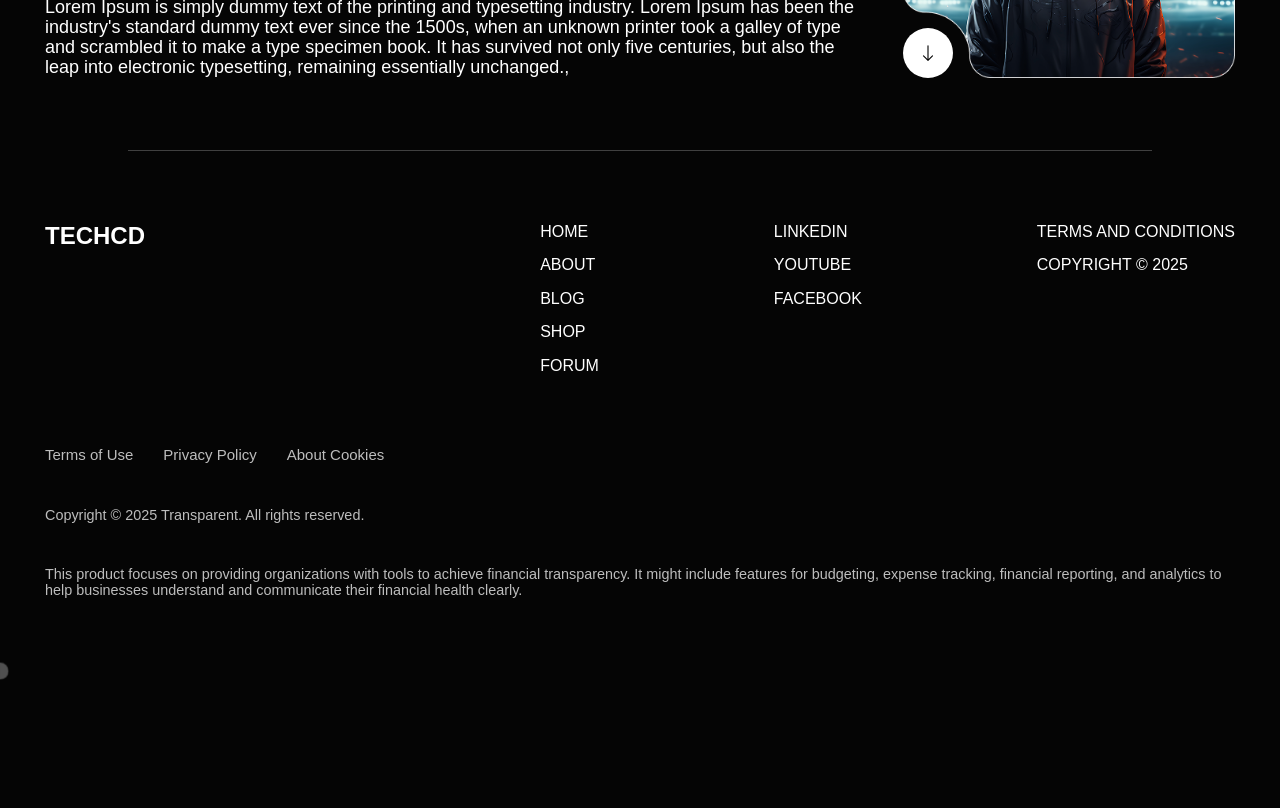
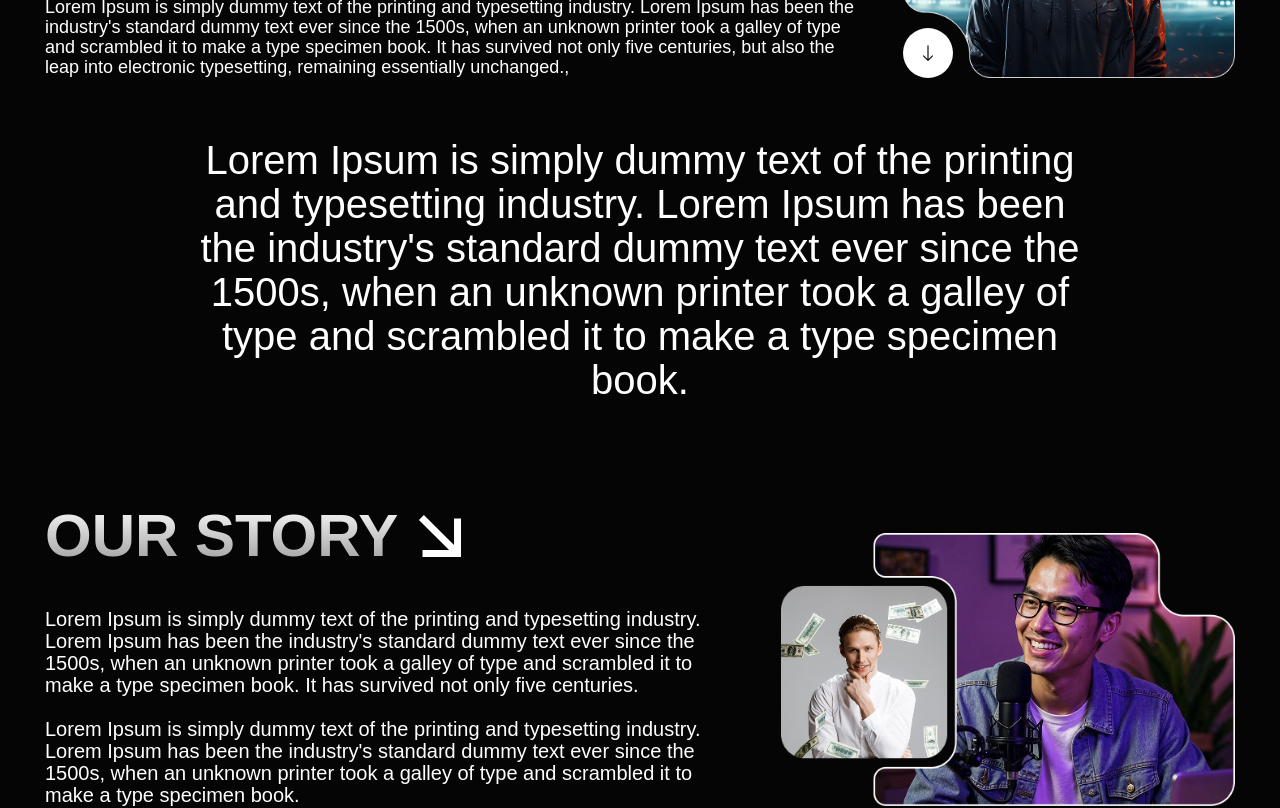
Before and after one commit to chamika-damith/techcd-portfolio, a Next.js app: page /about in a window 1280 px wide. Shown: the part 380-1188 px from the top of the page. Before the commit the page ends 1051 px from the top, so only its background shows below. Built offline with nearby package versions, Linux system fonts and the light colour scheme; a web font is replaced by a local one.

Commit message:
feat(about-page): our story section

```diff
--- a/app/(user-pages)/about/page.tsx
+++ b/app/(user-pages)/about/page.tsx
@@ -1,10 +1,13 @@
+import React from "react";
+
 import Header from "@/components/user/about-page/header/Header";
-import React from "react";
+import Story from "@/components/user/about-page/story/Story";
 
 const AboutPage = () => {
   return (
     <>
       <Header />
+      <Story />
     </>
   );
 };
--- a/components/user/about-page/header/Header.tsx
+++ b/components/user/about-page/header/Header.tsx
@@ -8,14 +8,23 @@ import img from "@/public/images/about-page/header/img.png";
 const Header = () => {
   return (
     <section className="pt-[8em]">
-      <div className="px-container container mx-auto grid grid-cols-1 gap-[1.5em] lg:grid-cols-10">
-        <SectionTitle />
-        <div className="relative flex h-[202px] items-end lg:col-span-4 lg:h-auto xl:col-span-3">
-          <div className="bg-foreground text-background absolute bottom-0 left-0 aspect-square h-[23%] rounded-full lg:h-auto lg:w-[15%]">
-            <BsArrowDown className="absolute inset-0 m-auto size-fit text-[18px]" />
+      <div className="px-container container mx-auto">
+        <div className="grid grid-cols-1 gap-[1.5em] lg:grid-cols-10">
+          <SectionTitle />
+          <div className="relative flex h-[202px] items-end lg:col-span-4 lg:h-auto xl:col-span-3">
+            <div className="bg-foreground text-background absolute bottom-0 left-0 aspect-square h-[23%] rounded-full lg:h-auto lg:w-[15%]">
+              <BsArrowDown className="absolute inset-0 m-auto size-fit text-[18px]" />
+            </div>
+            <Image src={img} alt="" className="h-full w-fit lg:h-auto" />
           </div>
-          <Image src={img} alt="" className="h-full w-fit lg:h-auto" />
         </div>
+
+        <p className="mx-auto mt-[1.5em] mb-[2em] max-w-[40ch] text-center text-[14px] sm:text-[20px] md:text-[27px] lg:text-[33px] xl:text-[40px] 2xl:text-[46px]">
+          Lorem Ipsum is simply dummy text of the printing and typesetting
+          industry. Lorem Ipsum has been the industry&apos;s standard dummy text
+          ever since the 1500s, when an unknown printer took a galley of type
+          and scrambled it to make a type specimen book.
+        </p>
       </div>
     </section>
   );
--- /dev/null
+++ b/components/user/about-page/story/SectionTitle.tsx
@@ -0,0 +1,22 @@
+import React from "react";
+import { RiArrowRightDownLine } from "react-icons/ri";
+
+import { cn } from "@/lib/utils";
+
+const SectionTitle: React.FC<{ className?: string }> = ({ className = "" }) => {
+  return (
+    <div
+      className={cn(
+        "my-[0.2em] flex items-center text-[26px] sm:text-[34px] md:text-[43px] lg:text-[51px] xl:text-[60px] 2xl:text-[68px]",
+        className,
+      )}
+    >
+      <h2 className="dark:from-foreground to-foreground bg-gradient-to-b from-[#999999] bg-clip-text font-semibold text-transparent uppercase dark:to-[#999999]">
+        Our story
+      </h2>
+      <RiArrowRightDownLine className="text-[1.4em]" />
+    </div>
+  );
+};
+
+export default SectionTitle;
--- /dev/null
+++ b/components/user/about-page/story/Story.tsx
@@ -0,0 +1,45 @@
+import React from "react";
+import Image from "next/image";
+
+import SectionTitle from "./SectionTitle";
+import img from "@/public/images/about-page/story/img.png";
+
+const Story = () => {
+  return (
+    <section>
+      <div className="px-container container mx-auto">
+        <SectionTitle className="lg:hidden" />
+
+        <div className="grid grid-cols-1 gap-[1.5em] lg:grid-cols-10 lg:items-end">
+          <div className="text-[13px] sm:text-[15px] md:text-[17px] lg:col-span-6 lg:text-[19px] xl:text-[20px] 2xl:text-[21px]">
+            <SectionTitle className="mb-[0.5em] hidden lg:flex" />
+            <p>
+              Lorem Ipsum is simply dummy text of the printing and typesetting
+              industry. Lorem Ipsum has been the industry&apos;s standard dummy
+              text ever since the 1500s, when an unknown printer took a galley
+              of type and scrambled it to make a type specimen book. It has
+              survived not only five centuries.
+            </p>
+            <br />
+            <p>
+              Lorem Ipsum is simply dummy text of the printing and typesetting
+              industry. Lorem Ipsum has been the industry&apos;s standard dummy
+              text ever since the 1500s, when an unknown printer took a galley
+              of type and scrambled it to make a type specimen book.
+            </p>
+          </div>
+
+          <div className="h-[220px] lg:col-span-4 lg:h-auto">
+            <Image
+              src={img}
+              alt=""
+              className="h-full w-fit lg:h-auto lg:w-full"
+            />
+          </div>
+        </div>
+      </div>
+    </section>
+  );
+};
+
+export default Story;
```
Also changed, not shown: public/images/about-page/story/img.png (added).
